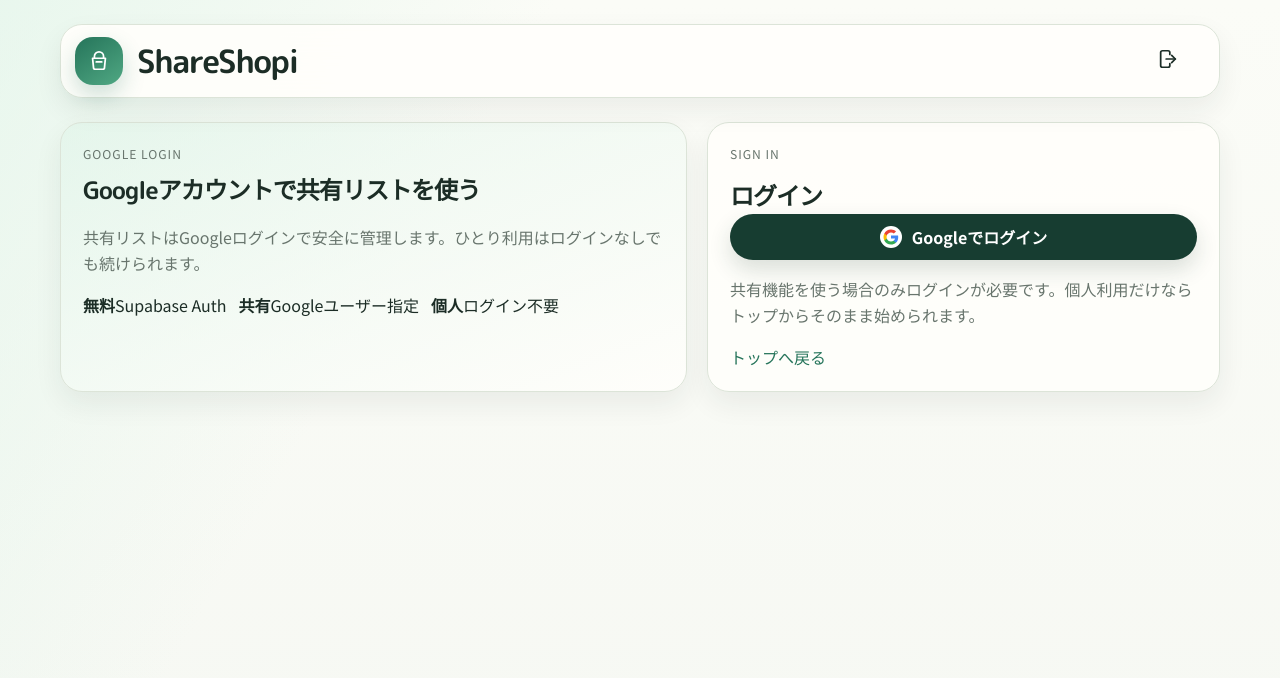
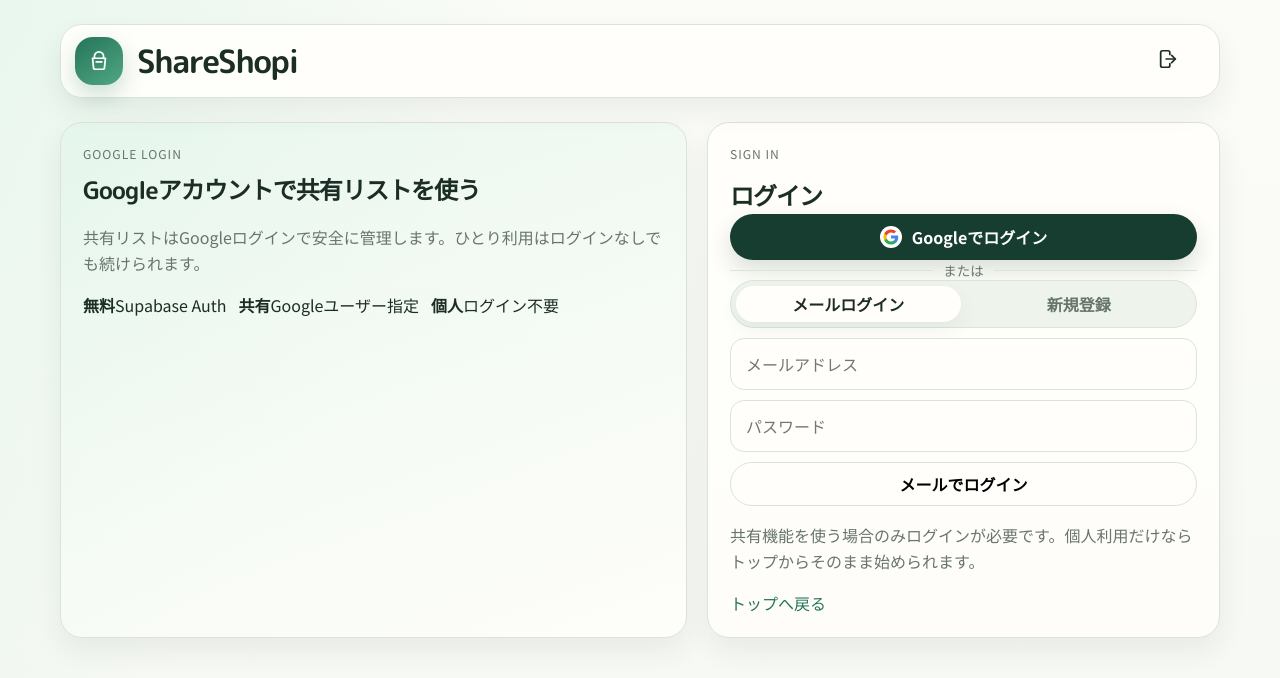
Before and after one commit to kenRp01/shared-shopping-app, a Next.js app: page /login in a window 1280 px wide. Shown: the top 678 px of the page. Built offline with nearby package versions, Linux system fonts and the light colour scheme; no server answers.

Commit message:
Restore email auth fallback

```diff
--- a/app/globals.css
+++ b/app/globals.css
@@ -377,6 +377,58 @@
   padding: 2px;
   border-radius: 999px;
   background: white;
+}
+
+.auth-divider {
+  display: grid;
+  grid-template-columns: 1fr auto 1fr;
+  align-items: center;
+  gap: 10px;
+  color: var(--muted);
+  font-size: 0.84rem;
+}
+
+.auth-divider::before,
+.auth-divider::after {
+  content: "";
+  height: 1px;
+  background: var(--line);
+}
+
+.email-auth-form {
+  display: grid;
+  gap: 10px;
+}
+
+.auth-mode-switch {
+  display: grid;
+  grid-template-columns: repeat(2, minmax(0, 1fr));
+  gap: 6px;
+  padding: 5px;
+  border: 1px solid var(--line);
+  border-radius: 999px;
+  background: var(--surface-strong);
+}
+
+.auth-mode-switch button {
+  min-height: 36px;
+  border: 0;
+  border-radius: 999px;
+  background: transparent;
+  color: var(--muted);
+  cursor: pointer;
+  font-weight: 700;
+}
+
+.auth-mode-switch button.active {
+  background: var(--surface);
+  color: var(--ink);
+  box-shadow: var(--shadow-soft);
+}
+
+.email-auth-submit {
+  width: 100%;
+  min-height: 44px;
 }
 
 .ghost-button {
--- a/components/auth-form.tsx
+++ b/components/auth-form.tsx
@@ -1,10 +1,13 @@
 "use client";
 
 import Link from "next/link";
+import { useRouter } from "next/navigation";
 import { useState, useTransition } from "react";
-import { signInWithGoogle } from "@/lib/local-store";
+import { signInWithEmail, signInWithGoogle, signUpWithEmail } from "@/lib/local-store";
 
 export function AuthForm() {
+  const router = useRouter();
+  const [mode, setMode] = useState<"login" | "signup">("login");
   const [message, setMessage] = useState<string | null>(null);
   const [isPending, startTransition] = useTransition();
 
@@ -46,6 +49,69 @@
           <GoogleIcon />
           {isPending ? "Googleへ移動中..." : "Googleでログイン"}
         </button>
+        <div className="auth-divider"><span>または</span></div>
+        <form
+          className="email-auth-form"
+          onSubmit={(event) => {
+            event.preventDefault();
+            const formData = new FormData(event.currentTarget);
+            const email = String(formData.get("email") ?? "");
+            const password = String(formData.get("password") ?? "");
+            const name = String(formData.get("name") ?? "");
+
+            startTransition(async () => {
+              try {
+                setMessage(null);
+                if (mode === "signup") {
+                  const result = await signUpWithEmail({ email, password, name });
+                  if (result.needsConfirmation) {
+                    setMessage("確認メールを送信しました。メール内のリンクからログインを完了してください。");
+                    return;
+                  }
+                } else {
+                  await signInWithEmail({ email, password });
+                }
+                router.push("/");
+              } catch (error) {
+                setMessage(error instanceof Error ? error.message : "メールログインに失敗しました。");
+              }
+            });
+          }}
+        >
+          <div className="auth-mode-switch" role="tablist" aria-label="メール認証の切り替え">
+            <button
+              type="button"
+              className={mode === "login" ? "active" : ""}
+              aria-pressed={mode === "login"}
+              onClick={() => setMode("login")}
+            >
+              メールログイン
+            </button>
+            <button
+              type="button"
+              className={mode === "signup" ? "active" : ""}
+              aria-pressed={mode === "signup"}
+              onClick={() => setMode("signup")}
+            >
+              新規登録
+            </button>
+          </div>
+          {mode === "signup" ? (
+            <input name="name" type="text" maxLength={40} placeholder="表示名" autoComplete="name" />
+          ) : null}
+          <input name="email" type="email" placeholder="メールアドレス" autoComplete="email" required />
+          <input
+            name="password"
+            type="password"
+            placeholder="パスワード"
+            autoComplete={mode === "signup" ? "new-password" : "current-password"}
+            minLength={8}
+            required
+          />
+          <button type="submit" className="ghost-button email-auth-submit" disabled={isPending}>
+            {isPending ? "処理中..." : mode === "signup" ? "メールで登録" : "メールでログイン"}
+          </button>
+        </form>
         {message ? <p className="notice-inline">{message}</p> : null}
         <p className="compact-copy">
           共有機能を使う場合のみログインが必要です。個人利用だけならトップからそのまま始められます。
--- a/lib/local-store.ts
+++ b/lib/local-store.ts
@@ -25,6 +25,7 @@
 import {
   createItemSchema,
   createListSchema,
+  emailAuthSchema,
   shareMemberSchema,
   updateReminderSettingsSchema,
 } from "@/lib/validation";
@@ -429,6 +430,74 @@
   if (error) {
     throw new Error(error.message);
   }
+}
+
+export async function signInWithEmail(payload: { email: string; password: string }) {
+  const parsed = emailAuthSchema.pick({ email: true, password: true }).safeParse(payload);
+  if (!parsed.success) {
+    throw new Error("メールアドレスと8文字以上のパスワードを入力してください。");
+  }
+
+  const supabase = createSupabaseBrowserClient();
+  if (!supabase) {
+    throw new Error("Supabase の接続設定を確認してください。");
+  }
+
+  const { data, error } = await supabase.auth.signInWithPassword({
+    email: parsed.data.email,
+    password: parsed.data.password,
+  });
+
+  if (error) {
+    throw new Error(error.message);
+  }
+
+  if (data.user?.email) {
+    await syncSupabaseUserToLocal({
+      id: data.user.id,
+      email: data.user.email,
+      name: typeof data.user.user_metadata?.name === "string" ? data.user.user_metadata.name : null,
+      persistSession: true,
+    });
+  }
+}
+
+export async function signUpWithEmail(payload: { email: string; password: string; name?: string }) {
+  const parsed = emailAuthSchema.safeParse(payload);
+  if (!parsed.success) {
+    throw new Error("メールアドレスと8文字以上のパスワードを入力してください。");
+  }
+
+  const supabase = createSupabaseBrowserClient();
+  if (!supabase) {
+    throw new Error("Supabase の接続設定を確認してください。");
+  }
+
+  const displayName = deriveName(parsed.data.email, parsed.data.name);
+  const { data, error } = await supabase.auth.signUp({
+    email: parsed.data.email,
+    password: parsed.data.password,
+    options: {
+      data: { name: displayName },
+      emailRedirectTo: `${window.location.origin}/auth/callback`,
+    },
+  });
+
+  if (error) {
+    throw new Error(error.message);
+  }
+
+  if (data.user?.email && data.session) {
+    await syncSupabaseUserToLocal({
+      id: data.user.id,
+      email: data.user.email,
+      name: displayName,
+      persistSession: true,
+    });
+    return { needsConfirmation: false };
+  }
+
+  return { needsConfirmation: true };
 }
 
 export async function signOutLocal() {
--- a/lib/validation.ts
+++ b/lib/validation.ts
@@ -11,6 +11,12 @@
 
 export const shareMemberSchema = z.object({
   email: z.string().email(),
+});
+
+export const emailAuthSchema = z.object({
+  email: z.string().email(),
+  password: z.string().min(8).max(72),
+  name: z.string().max(40).optional(),
 });
 
 export const createItemSchema = z.object({
```
Also changed, not shown: 2 other files (tests, documents, lock files or other folders).
